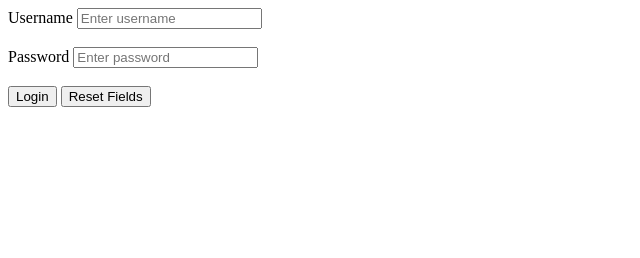
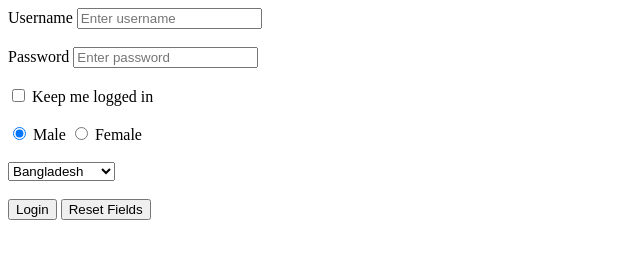
Before and after one commit to MUHAMMADSiyab/Shoaib-Web-Eng, a plain HTML site: page HTML/forms.html in a window 1280 px wide. Shown: the whole page, without its empty margins (0-640 px from the left). Drawn offline with Linux system fonts and the light colour scheme.

Commit message:
Updated forms file

```diff
--- a/HTML/forms.html
+++ b/HTML/forms.html
@@ -16,6 +16,34 @@
 
 		<br><br>
 
+
+		<input type="checkbox" id="rememberMe" name="rememberMe">
+		<label for="rememberMe">Keep me logged in</label>
+
+		<br><br>
+
+
+		<input type="radio" id="male" name="gender" value="Male" checked>
+		<label for="male">Male</label>
+
+		<input type="radio" id="female" name="gender" value="Female">
+		<label for="female">Female</label>
+
+		<br><br>
+
+
+		<select>
+			<option value="">Select country</option>
+			<option value="pak">Pakistan</option>
+			<option value="ind">India</option>
+			<option value="bang" selected>Bangladesh</option>
+			<option value="afg">Afghanistan</option>
+			<option value="ch">China</option>
+		</select>
+
+
+		<br><br>
+
 		<input type="submit" value="Login">
 		<input type="reset" value="Reset Fields">
 	</form>
```
